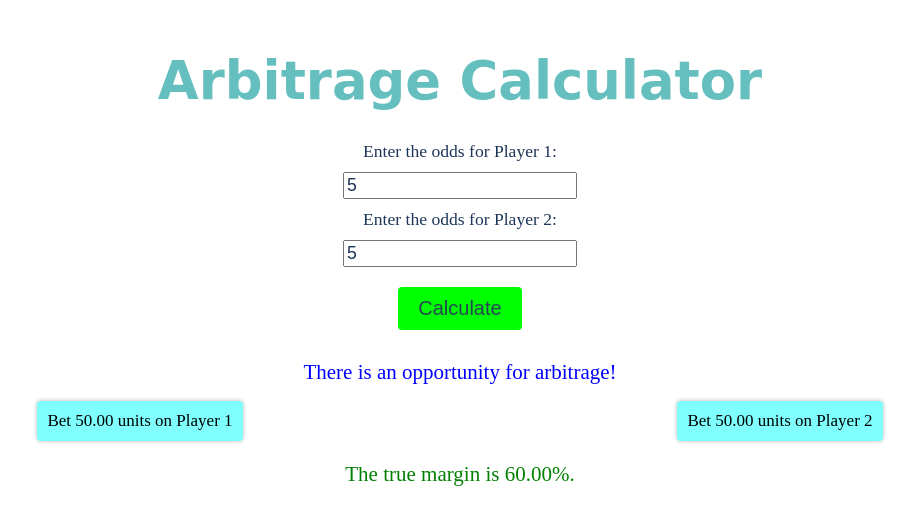
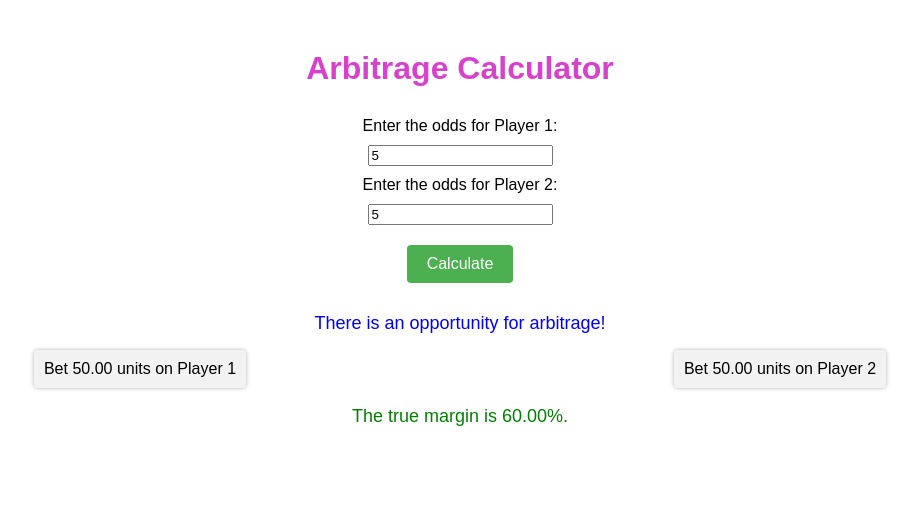
Before and after one commit to nikdimentiy/Nucamp, a plain HTML site: page Arbitrage Calculator/index.html in a window 1280 px wide. Both pictures are taken after typing "5", "5" into the empty fields and a click on the button "Calculate". Shown: the whole page, without its empty margins (180-1099 px from the left). Drawn offline with Linux system fonts and the light colour scheme; files that its build step writes are made by us from their sources.

Commit message:
Update and rename style.css to style.css
change fonts and color

```diff
--- a/Arbitrage Calculator/style.css
+++ b/Calculator/style.css
@@ -1,22 +1,25 @@
+/* This CSS code styles the HTML document. */
+
 body {
+  /* Sets the font family to Arial, sans-serif. */
+  font-family: Arial, sans-serif;
+
+  /* Sets the margins to 0. */
   margin: 0;
-  text-align: center;
-  font-family: "Merriweather", serif;
+
+  /* Sets the padding to 0. */
+  padding: 0;
 }
 
 h1 {
-  color: #66bfbf;
-  font-size: 3.3rem;
-  margin: 50px auto 0 auto;
-  font-family: "Sacramento", cursive;
-}
+  /* Sets the color to rgb(216, 65, 203). */
+  color: rgb(216, 65, 203);
 
-h2 {
-  color: #66bfbf;
-  font-family: "Montserrat", sans-serif;
-  font-size: 3.15rem;
-  font-weight: normal;
-  padding-bottom: 10px;
+  /* Centers the text. */
+  text-align: center;
+
+  /* Sets the top margin to 50px. */
+  margin-top: 50px;
 }
 
 .form {
@@ -40,8 +43,6 @@ input {
 
   /* Sets the bottom margin to 10px. */
   margin-bottom: 10px;
-  color: #1d3557;
-  font-size: 1.1rem;
 }
 
 button {
@@ -52,13 +53,13 @@ button {
   padding: 10px 20px;
 
   /* Sets the font size to 16px. */
-  font-size: 20px;
+  font-size: 16px;
 
   /* Sets the background color to #4CAF50. */
-  background-color: #00ff00;
+  background-color: #4CAF50;
 
   /* Sets the color to white. */
-  color: #264653;
+  color: white;
 
   /* Removes the border. */
   border: none;
@@ -72,7 +73,7 @@ button {
 
 button:hover {
   /* Sets the background color to #3E8E41 when the button is hovered over. */
-  background-color: #3e8e41;
+  background-color: #3E8E41;
 }
 
 #result {
@@ -87,11 +88,11 @@ button:hover {
   /* Centers the text. */
   text-align: center;
 
-  /* Sets the font size to 21px. */
-  font-size: 21px;
+  /* Sets the font size to 18px. */
+  font-size: 18px;
 
   /* Sets the bottom margin to 10px. */
-  margin-bottom: 12px;
+  margin-bottom: 10px;
 }
 
 #result ul {
@@ -110,13 +111,13 @@ button:hover {
 
 #result li {
   /* Sets the font size to 16px. */
-  font-size: 17px;
+  font-size: 16px;
 
   /* Sets the padding to 10px. */
   padding: 10px;
 
   /* Sets the background color to #f2f2f2. */
-  background-color: #80ffff;
+  background-color: #f2f2f2;
 
   /* Rounds the corners of the list item. */
   border-radius: 4px;
```
